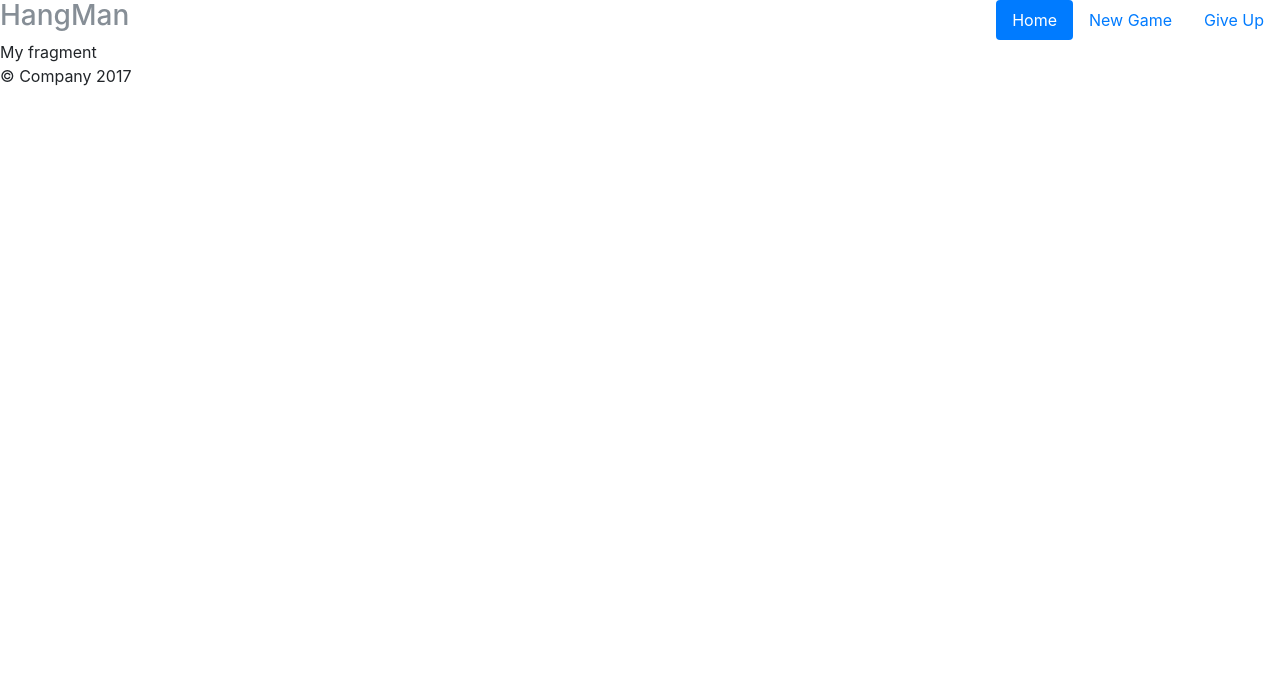
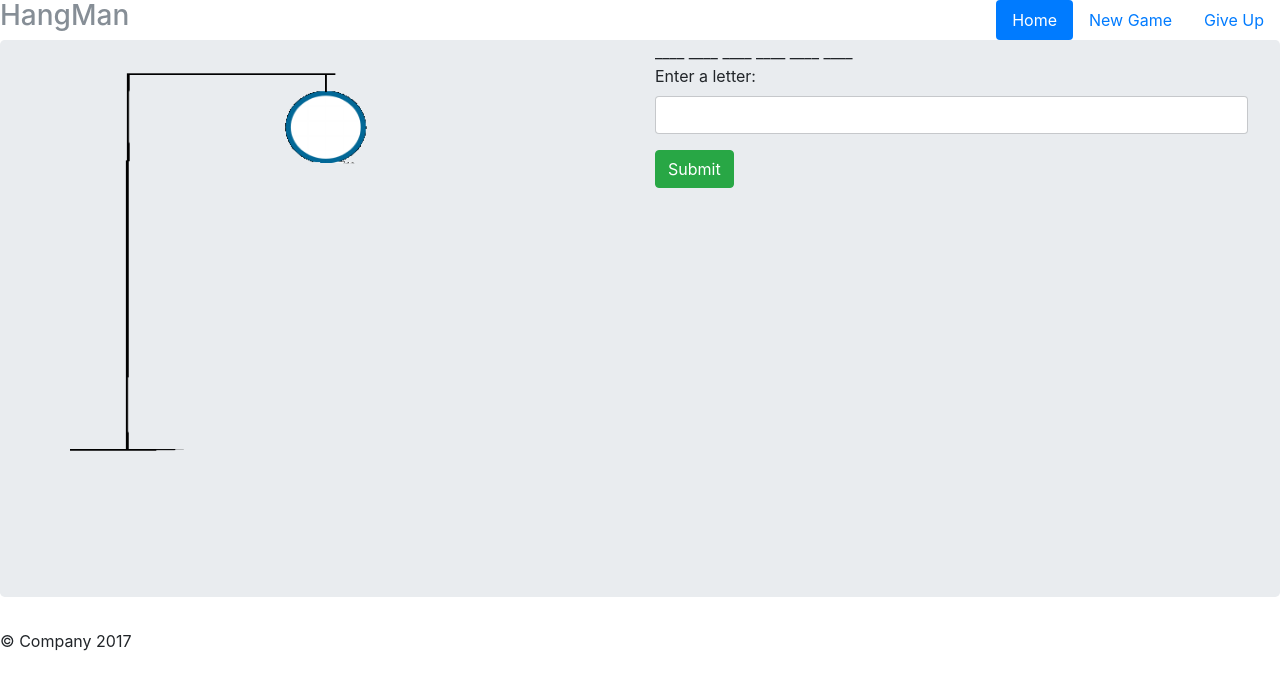
Before and after one commit to AshleyDcksn/Hangman, a Flask app: template templates/game_1.html in a window 1280 px wide. Shown: the top 690 px of the page. Run offline with Flask 2, Linux system fonts and the light colour scheme; the template is opened without the code that fills it, so the values that code supplies are empty; some libraries are stand-ins or nearby versions.

Commit message:
added another image, added a home page, and some routing logic for the fragments.

```diff
--- a/app.py
+++ b/app.py
@@ -1,26 +1,29 @@
 from flask import Flask
 from flask import render_template
+from flask import request
+from flask import redirect
+from flask import url_for
 
 app = Flask(__name__)
 
 @app.route('/')
 def hello_world():
-    return 'Hello, World!'
+    return render_template('hang_man.html')
 
 @app.route('/new_game')
 def start_new_game():
     return render_template('new_game.html')
 
 #TODO Add method for user to submit a char
-#@app.route('/add', methods=['POST'])
-#def add_char():
-#    my_char = request.form['char']
-#    return redirect(url_for('show_entries'))
+@app.route('/add_char', methods=['POST'])
+def add_char():
+    my_char = request.form['letter']
+    return redirect(url_for('show_entries'))
+
 #TODO Add method to return template based on char
-#@app.route('/')
-#def show_entries():
-#    entries = cur.fetchall()
-#    return render_template('show_entries.html', entries=entries)
+@app.route('/show_game_1')
+def show_entries():
+    return render_template('game_1.html')
 
 @app.route('/guess_letter/<string:letter>')
 def guess_letter():
--- a/templates/game_1.html
+++ b/templates/game_1.html
@@ -1,4 +1,22 @@
 {% extends "new_game.html" %}
 {% block body %}
-        <div>My fragment</div>
+     <div class="jumbotron" style="padding-top:0px;">
+         <div class="row">
+             <div class="col-lg-6">
+                <img src="/static/imgs/HangMan1.png" height="90%" width="80%" alt="Banner" class="img-responsive">
+             </div>
+             <div class="col-lg-6">
+                 <div>
+                     ____ ____ ____ ____ ____ ____
+                 </div>
+                 <form action="{{ url_for('add_char') }}" method=post class=add_char>
+                     <div class="form-group">
+                          <label>Enter a letter:</label>
+                          <input type="text" size="1" class="form-control" name="letter">
+                     </div>
+                     <p><button type="submit" class="btn btn-success">Submit</button></p>
+                 </form>
+             </div>
+         </div>
+      </div>
 {% endblock %}
--- /dev/null
+++ b/templates/hang_man.html
@@ -0,0 +1,61 @@
+ <!DOCTYPE html>
+<html lang="en-US">
+    <head>
+        <!-- Required meta tags -->
+        <meta charset="utf-8">
+        <meta name="viewport" content="width=device-width, initial-scale=1, shrink-to-fit=no">
+        <!--<script src="https://ajax.googleapis.com/ajax/libs/angularjs/1.4.8/angular.min.js"></script>-->
+        <!--<script src="https://ajax.googleapis.com/ajax/libs/angularjs/1.4.8/angular-route.js"></script>-->
+        <!-- Latest compiled and minified JavaScript -->
+        <!--<script src="js/app.js"></script>-->
+
+        <!-- Latest compiled and minified CSS -->
+        <!-- Bootstrap CSS -->
+        <link rel="stylesheet" href="https://maxcdn.bootstrapcdn.com/bootstrap/4.0.0-beta/css/bootstrap.min.css" integrity="sha384-/Y6pD6FV/Vv2HJnA6t+vslU6fwYXjCFtcEpHbNJ0lyAFsXTsjBbfaDjzALeQsN6M" crossorigin="anonymous">
+        <link rel="stylesheet" type="text/css" href="css/font-awesome-4.7.0/css/font-awesome.min.css">
+        <!--<link rel="stylesheet" type="text/css" href="css/custom.css">-->
+    </head>
+    <body>
+      <div class="header clearfix">
+        <nav>
+          <ul class="nav nav-pills float-right">
+            <li class="nav-item">
+              <a class="nav-link active" href="/">Home <span class="sr-only">(current)</span></a>
+            </li>
+            <li class="nav-item">
+              <a class="nav-link" href="/new_game">New Game</a>
+            </li>
+            <li class="nav-item">
+              <a class="nav-link" href="/">Give Up</a>
+            </li>
+          </ul>
+        </nav>
+        <h3 class="text-muted">HangMan</h3>
+      </div>
+      {% block body %}
+      <div class="jumbotron" style="padding-top:0px;">
+         <div class="row">
+             <div class="col-lg-6">
+                <img src="/static/imgs/HangMan.png" height="90%" width="80%" alt="Banner" class="img-responsive">
+             </div>
+             <div class="col-lg-6">
+                 <div>
+                     ____ ____ ____ ____ ____ ____
+                 </div>
+                 <form action="{{ url_for('start_new_game') }}" method=get>
+                     <p><button type="submit" class="btn btn-success">New Game</button></p>
+                 </form>
+             </div>
+         </div>
+      </div>
+      {% endblock %}
+      <footer class="footer">
+        <p>© Company 2017</p>
+      </footer>
+    <!-- Optional JavaScript -->
+    <!-- jQuery first, then Popper.js, then Bootstrap JS -->
+    <script src="https://code.jquery.com/jquery-3.2.1.slim.min.js" integrity="sha384-KJ3o2DKtIkvYIK3UENzmM7KCkRr/rE9/Qpg6aAZGJwFDMVNA/GpGFF93hXpG5KkN" crossorigin="anonymous"></script>
+    <script src="https://cdnjs.cloudflare.com/ajax/libs/popper.js/1.11.0/umd/popper.min.js" integrity="sha384-b/U6ypiBEHpOf/4+1nzFpr53nxSS+GLCkfwBdFNTxtclqqenISfwAzpKaMNFNmj4" crossorigin="anonymous"></script>
+    <script src="https://maxcdn.bootstrapcdn.com/bootstrap/4.0.0-beta/js/bootstrap.min.js" integrity="sha384-h0AbiXch4ZDo7tp9hKZ4TsHbi047NrKGLO3SEJAg45jXxnGIfYzk4Si90RDIqNm1" crossorigin="anonymous"></script>
+    </body>
+</html>
--- a/templates/new_game.html
+++ b/templates/new_game.html
@@ -1,65 +1,22 @@
- <!DOCTYPE html>
-<html lang="en-US">
-    <head>
-        <!-- Required meta tags -->
-        <meta charset="utf-8">
-        <meta name="viewport" content="width=device-width, initial-scale=1, shrink-to-fit=no">
-        <!--<script src="https://ajax.googleapis.com/ajax/libs/angularjs/1.4.8/angular.min.js"></script>-->
-        <!--<script src="https://ajax.googleapis.com/ajax/libs/angularjs/1.4.8/angular-route.js"></script>-->
-        <!-- Latest compiled and minified JavaScript -->
-        <!--<script src="js/app.js"></script>-->
-
-        <!-- Latest compiled and minified CSS -->
-        <!-- Bootstrap CSS -->
-        <link rel="stylesheet" href="https://maxcdn.bootstrapcdn.com/bootstrap/4.0.0-beta/css/bootstrap.min.css" integrity="sha384-/Y6pD6FV/Vv2HJnA6t+vslU6fwYXjCFtcEpHbNJ0lyAFsXTsjBbfaDjzALeQsN6M" crossorigin="anonymous">
-        <link rel="stylesheet" type="text/css" href="css/font-awesome-4.7.0/css/font-awesome.min.css">
-        <!--<link rel="stylesheet" type="text/css" href="css/custom.css">-->
-    </head>
-    <body>
-      <div class="header clearfix">
-        <nav>
-          <ul class="nav nav-pills float-right">
-            <li class="nav-item">
-              <a class="nav-link active" href="#">Home <span class="sr-only">(current)</span></a>
-            </li>
-            <li class="nav-item">
-              <a class="nav-link" href="#">New Game</a>
-            </li>
-            <li class="nav-item">
-              <a class="nav-link" href="#">Give Up</a>
-            </li>
-          </ul>
-        </nav>
-        <h3 class="text-muted">HangMan</h3>
-      </div>
-      {% block body %}
+{% extends "hang_man.html" %}
+    {% block body %}
       <div class="jumbotron" style="padding-top:0px;">
          <div class="row">
              <div class="col-lg-6">
-                <img src="/static/imgs/HangMan.png" height="90%" width="80%" alt="Banner" class="img-responsive">
+                <img src="/static/imgs/HangMan6.png" height="90%" width="80%" alt="Banner" class="img-responsive">
              </div>
              <div class="col-lg-6">
                  <div>
                      ____ ____ ____ ____ ____ ____
                  </div>
-                 <form>
+                 <form action="{{ url_for('add_char') }}" method=post class=add_char>
                      <div class="form-group">
-                          <label for="letter">Enter a letter:</label>
-                          <input type="text" class="form-control" id="letter">
+                          <label>Enter a letter:</label>
+                          <input type="text" size="1" class="form-control" name="letter">
                      </div>
                      <p><button type="submit" class="btn btn-success">Submit</button></p>
                  </form>
              </div>
          </div>
       </div>
-      {% endblock %}
-      <footer class="footer">
-        <p>© Company 2017</p>
-      </footer>
-    <!-- Optional JavaScript -->
-    <!-- jQuery first, then Popper.js, then Bootstrap JS -->
-    <script src="https://code.jquery.com/jquery-3.2.1.slim.min.js" integrity="sha384-KJ3o2DKtIkvYIK3UENzmM7KCkRr/rE9/Qpg6aAZGJwFDMVNA/GpGFF93hXpG5KkN" crossorigin="anonymous"></script>
-    <script src="https://cdnjs.cloudflare.com/ajax/libs/popper.js/1.11.0/umd/popper.min.js" integrity="sha384-b/U6ypiBEHpOf/4+1nzFpr53nxSS+GLCkfwBdFNTxtclqqenISfwAzpKaMNFNmj4" crossorigin="anonymous"></script>
-    <script src="https://maxcdn.bootstrapcdn.com/bootstrap/4.0.0-beta/js/bootstrap.min.js" integrity="sha384-h0AbiXch4ZDo7tp9hKZ4TsHbi047NrKGLO3SEJAg45jXxnGIfYzk4Si90RDIqNm1" crossorigin="anonymous"></script>
-    </body>
-</html>
+    {% endblock %}
```
Also changed, not shown: static/imgs/HangMan6.png (added).
